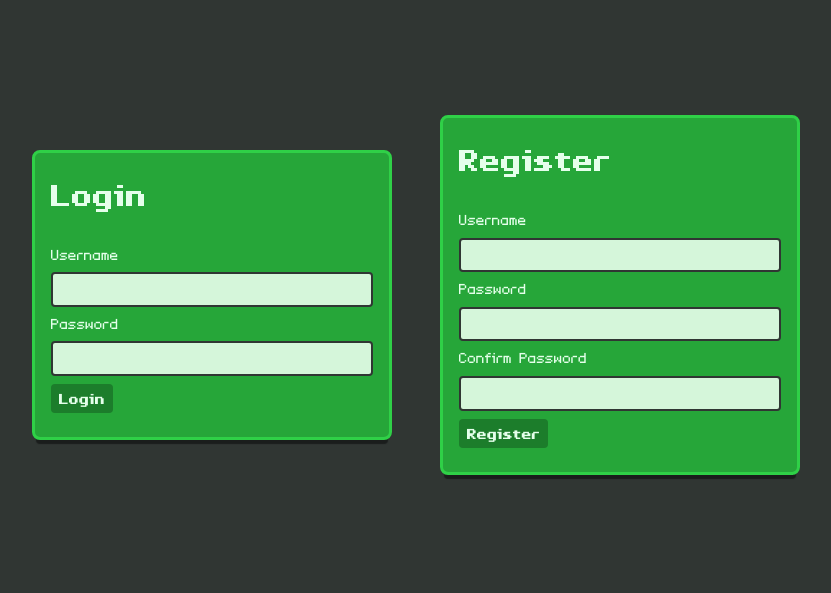
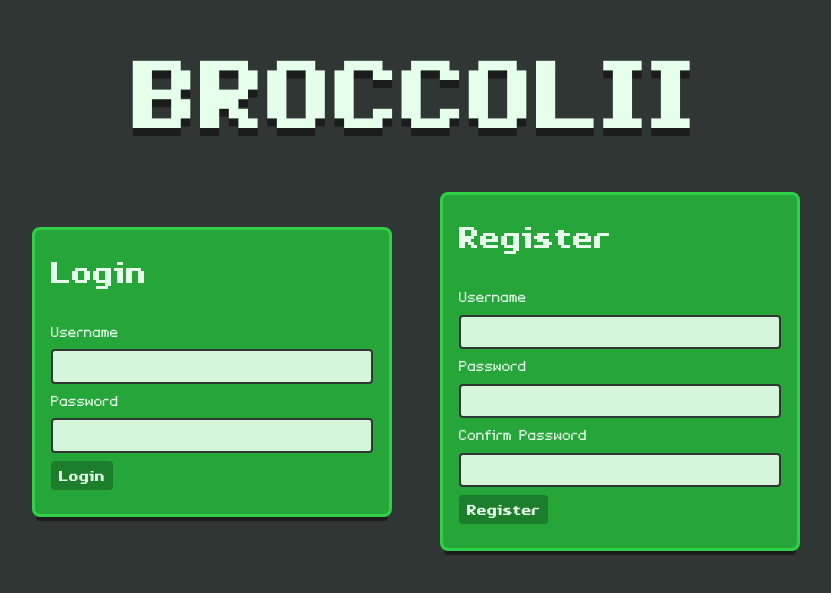
Before and after one commit to Picorims/app5-broccolii, a React (Vite) app in the folder src-front/: page /login in a window 1280 px wide. Shown: the part 105-698 px from the top of the page, without its empty margins (224-1055 px from the left). Built offline with nearby package versions, Linux system fonts and the light colour scheme.

Commit message:
✨ feat(login): add title

```diff
--- a/src-front/src/pages/Login/LoginPage.module.css
+++ b/src-front/src/pages/Login/LoginPage.module.css
@@ -14,3 +14,12 @@
     align-items: center;
     justify-content: center;
 }
+
+.main h1 {
+    width: 100%;
+    font-size: 8rem;
+    line-height: 1;
+    margin: 0;
+    text-shadow: 0px 8px 0 var(--shadow);
+    text-transform: uppercase;
+}
--- a/src-front/src/pages/Login/LoginPage.tsx
+++ b/src-front/src/pages/Login/LoginPage.tsx
@@ -15,6 +15,7 @@ import styles from "./LoginPage.module.css";
 export default function LoginPage() {
     return (
         <main className={styles.main}>
+            <h1>Broccolii</h1>
             <Card>
                 <h2>Login</h2>
                 <LabeledInput type="text" label="Username" />
```
